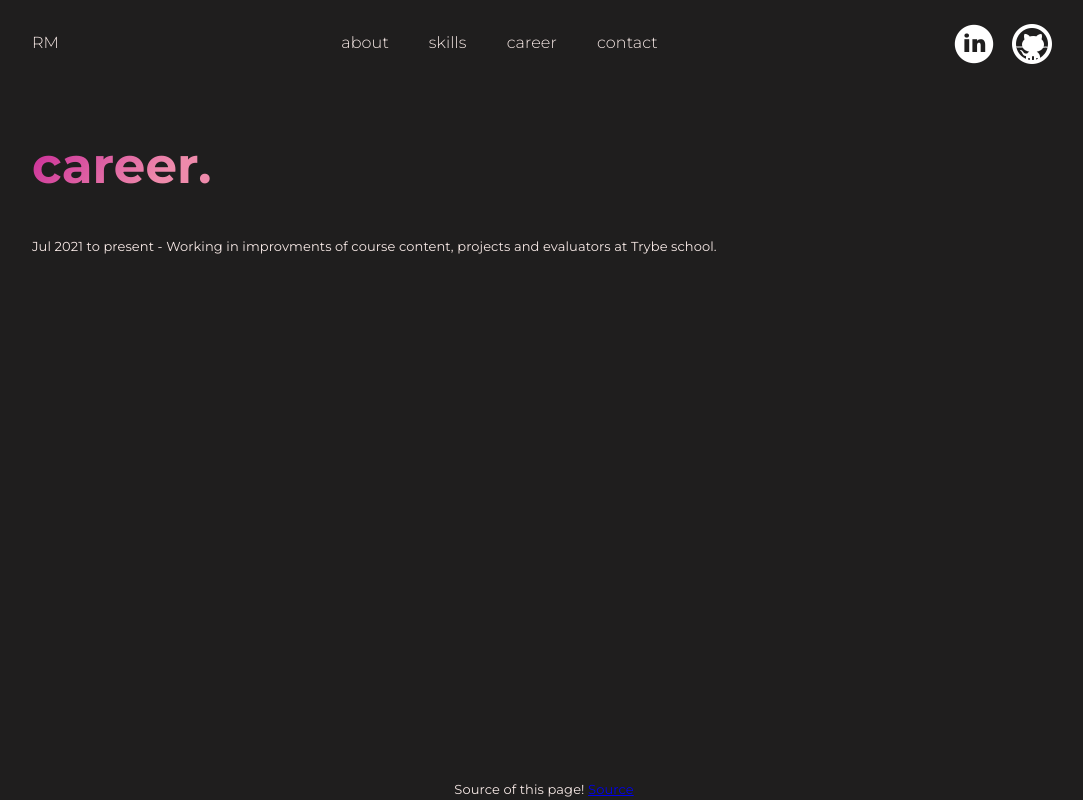
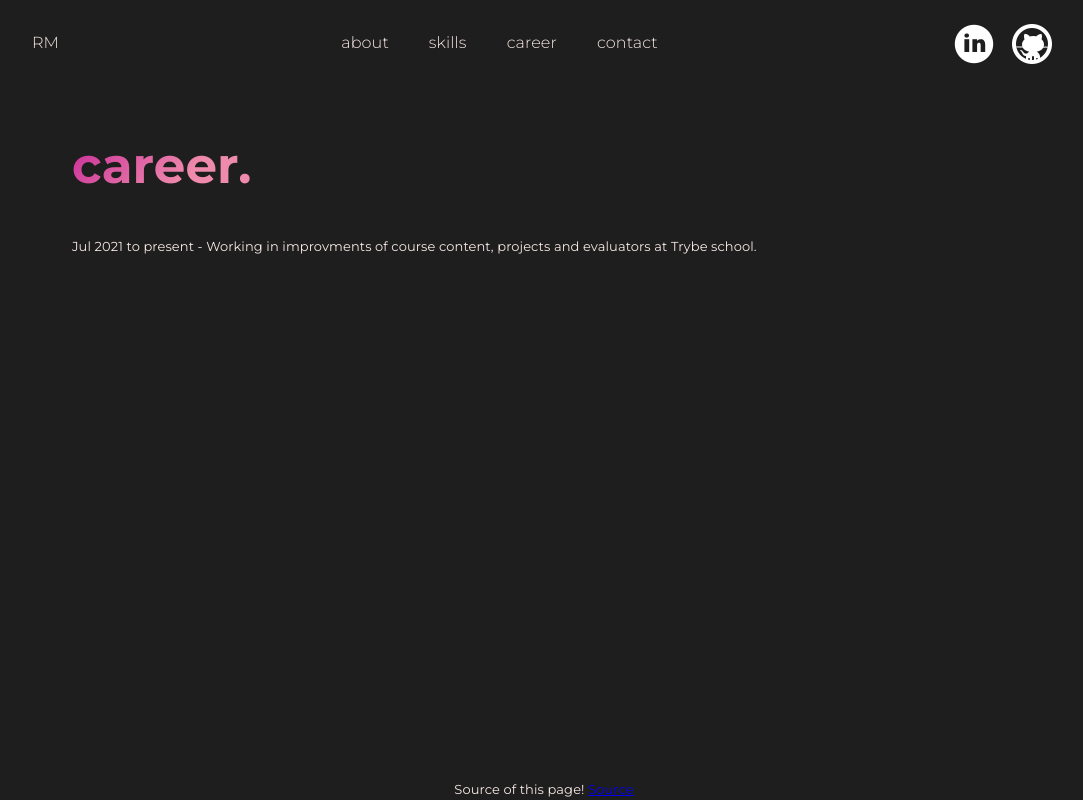
Before and after one commit to renanvamo/renan-moraes, a React (Create React App) app: page /career in a window 1280 px wide. Shown: the whole page, without its empty margins (96-1179 px from the left). Built offline with nearby package versions, Linux system fonts and the light colour scheme; no server answers.

Commit message:
style: adiciona estilo na pagina de carreira

```diff
--- a/src/App.css
+++ b/src/App.css
@@ -256,6 +256,10 @@ ul.cards.transition .card:hover .skill-desc p {
   -webkit-text-fill-color: transparent;
 }
 
+.carrer-container {
+  padding: 0 40px;
+}
+
 /* contact */
 .contact-title {
   background: linear-gradient(-225deg, #0880af 0%, #91e4e4 20%);
--- a/src/pages/Career.js
+++ b/src/pages/Career.js
@@ -5,10 +5,12 @@ export default function Career() {
   return (
     <>
       <Header />
-      <h1 className='career-title'>career.</h1>
+      <section className='carrer-container'>
+        <h1 className='career-title'>career.</h1>
 
-      <p>Jul 2021 to present - Working in improvments of course content, projects and evaluators at Trybe school.</p>
-      <Footer />
+        <p>Jul 2021 to present - Working in improvments of course content, projects and evaluators at Trybe school.</p>
+        <Footer />
+      </section>
     </>
   );
 }
```
